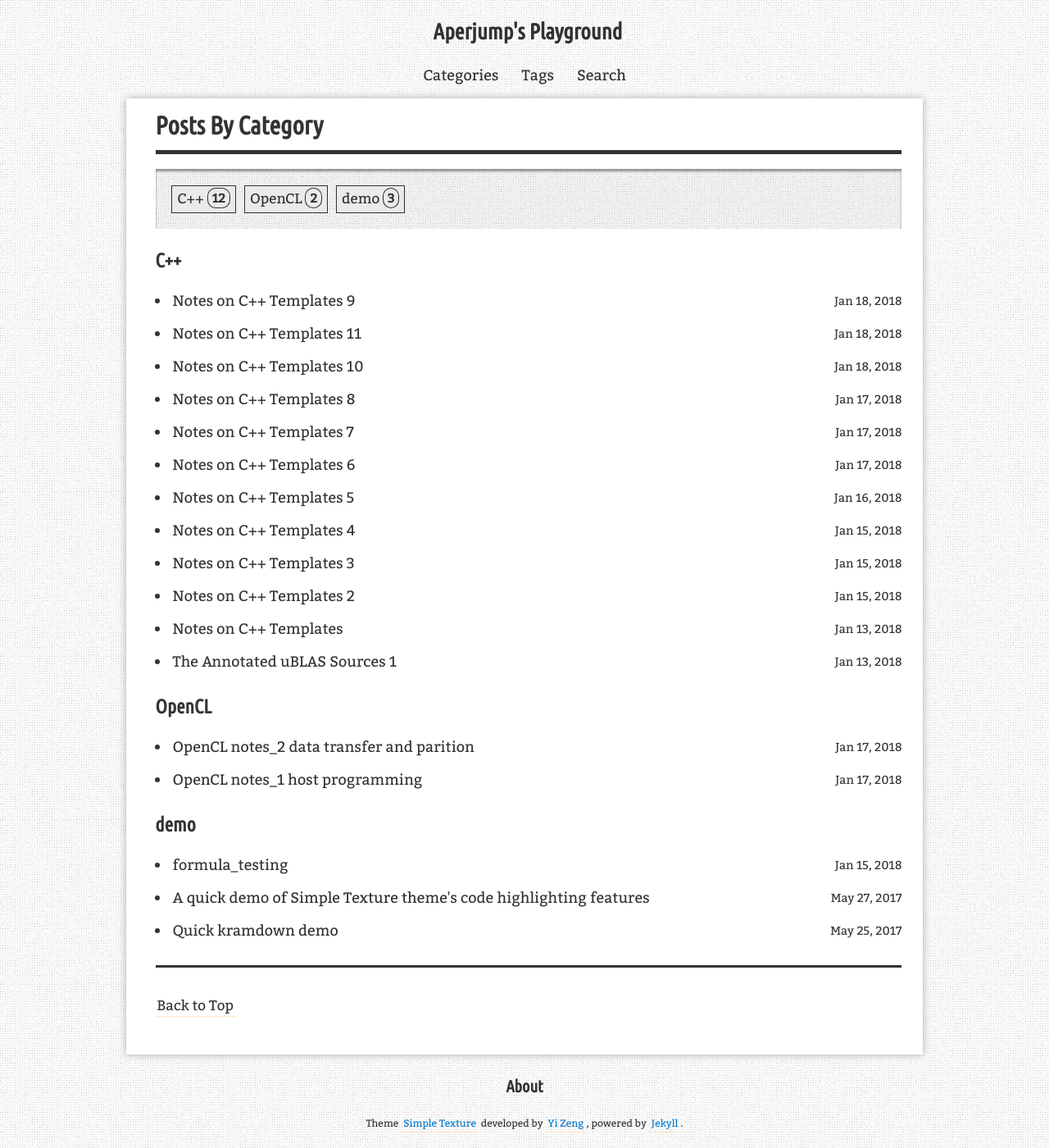
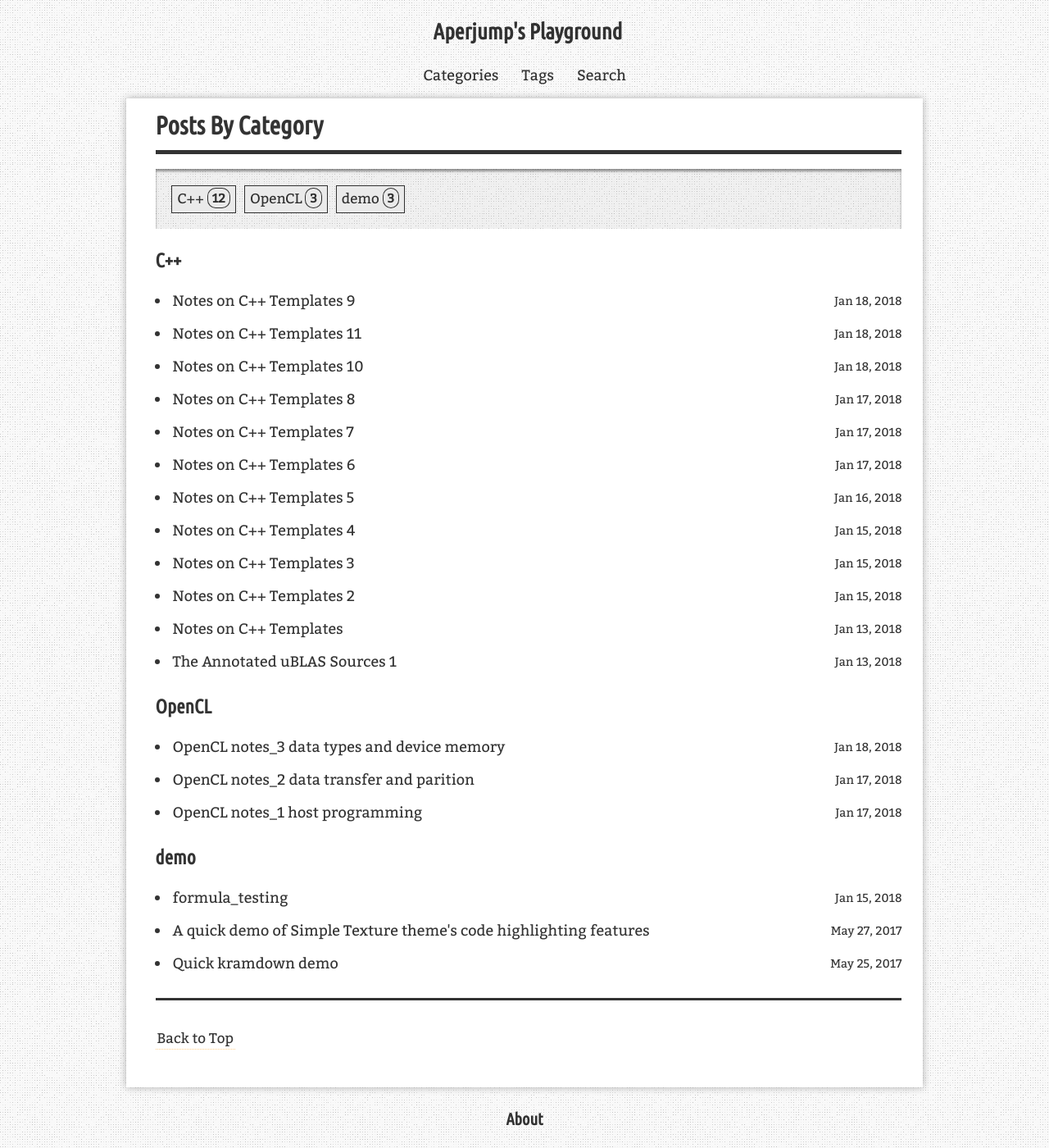
Before and after one commit to Aperjump/Aperjump.github.io, a Jekyll site: the page built from blog/categories/index.html, in a window 1280 px wide and 1400 px high. Shown: the whole window at 82% size. Built offline with Jekyll 4.4.1, drawn with Linux system fonts in a browser that asks for light colours; nearby versions of some CDN libraries; comment, search, counter and statistics services are not loaded; part of the change alters nothing that is shown.

Commit message:
time adjust

````diff
--- /dev/null
+++ b/_posts/2018-01-18-OpenCL_3.md
@@ -0,0 +1,31 @@
+---
+layout: post
+title: "OpenCL notes_3 data types and device memory"
+description: "OpenCL notes_3 data types and device memory"
+categories: [OpenCL]
+tags: [parallel, OpenCL]
+redirect_from:
+  - /2018/01/18/
+---
+
+## 1. Kernel functions
+The `clSetKernelArg` function sets argument for kernels, but there are no function that access a kernel's return value. This is because kernels don't have return values -- every kernel functions returns `void`
+```
+__kernel void func_name(args) {
+    ...
+}
+```
+A kernel function can only access and return data through its arguments, and if you attempt to compile a kernel without arguments, some compilers will give you an error. **all pointers passed to a kernel must be preceded by an address space qualifier.**
+This tells the device what address space the argument should be stored in. `__global__, __constant__, __local, __private`
+```
+char msg[16];
+cl_mem msg_buffer;
+msg_buffer = clCreateBuffer(context, CL_MEM_WRITE_ONLY, sizeof(msg), NULL, &err);
+clSetKernelArg(kernel, 0, sizeof(cl_mem), &msg_buffer);
+```
+After the kernel is enqueued and the device executes the function, the host application accesses the buffer data using `clEnqueueReadBuffer`.
+```
+clEnqueueReadBuffer(queue, msg_buffer, CL_TRUE, 0, sizeof(msg), &msg, 0, NULL, NULL);
+```
+
+## 2. Scalar data types
--- a/_posts/2018-01-18-template_10.md
+++ b/_posts/2018-01-18-template_10.md
@@ -5,7 +5,7 @@ description: "C++ Templates notes series"
 categories: [C++]
 tags: [C++, Template]
 redirect_from:
-  - /2018/01/17/
+  - /2018/01/18/
 ---
 表达式模板最初的目的时为了方便数组运算，如将整个数组放大，两个数组对应元素相乘等。
 metaprogramming适用于小的，大小固定的数组，而表达式模板则适用于能够在运行期间确定大小，中等大小的数组。
--- a/_posts/2018-01-18-template_11.md
+++ b/_posts/2018-01-18-template_11.md
@@ -5,7 +5,7 @@ description: "C++ Templates notes series"
 categories: [C++]
 tags: [C++, Template]
 redirect_from:
-  - /2018/01/17/
+  - /2018/01/18/
 ---
 ## 1. 辨别基本类型
 首先需要开发一个用于辨别某个类型是否为基本类型的模板。我们一方面假设一个类型不是基本类型，另一方面需要特化基本类型。
--- a/_posts/2018-01-18-template_9.md
+++ b/_posts/2018-01-18-template_9.md
@@ -5,7 +5,7 @@ description: "C++ Templates notes series"
 categories: [C++]
 tags: [C++, Template]
 redirect_from:
-  - /2018/01/17/
+  - /2018/01/18/
 ---
 使用metaprogramming编程系统能够执行我们所写的代码生成新的代码，这样可以减少开销，某些用户自定义的计算可以在compile期间进行，能够在性能和接口的简单性上带来好处。
 
````
